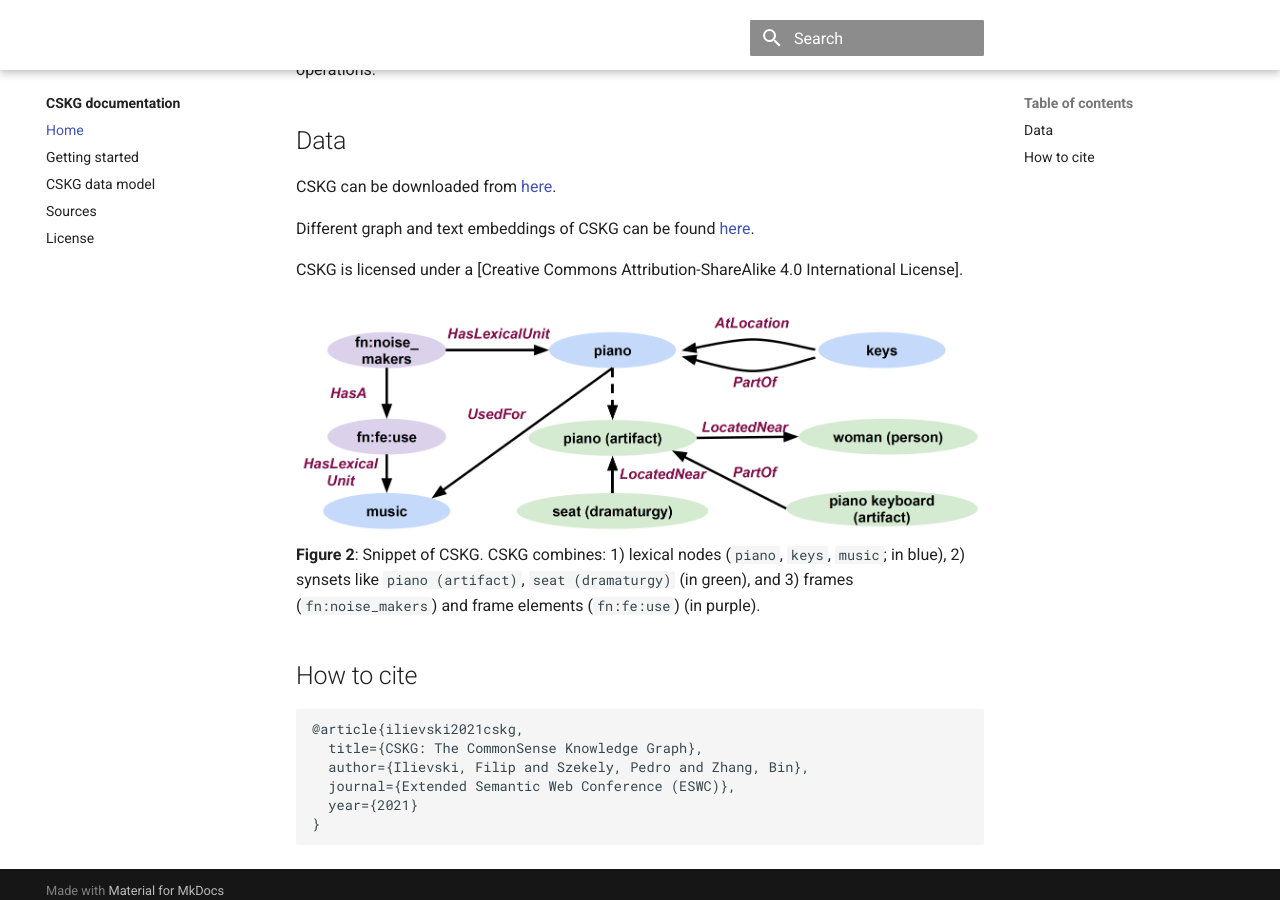
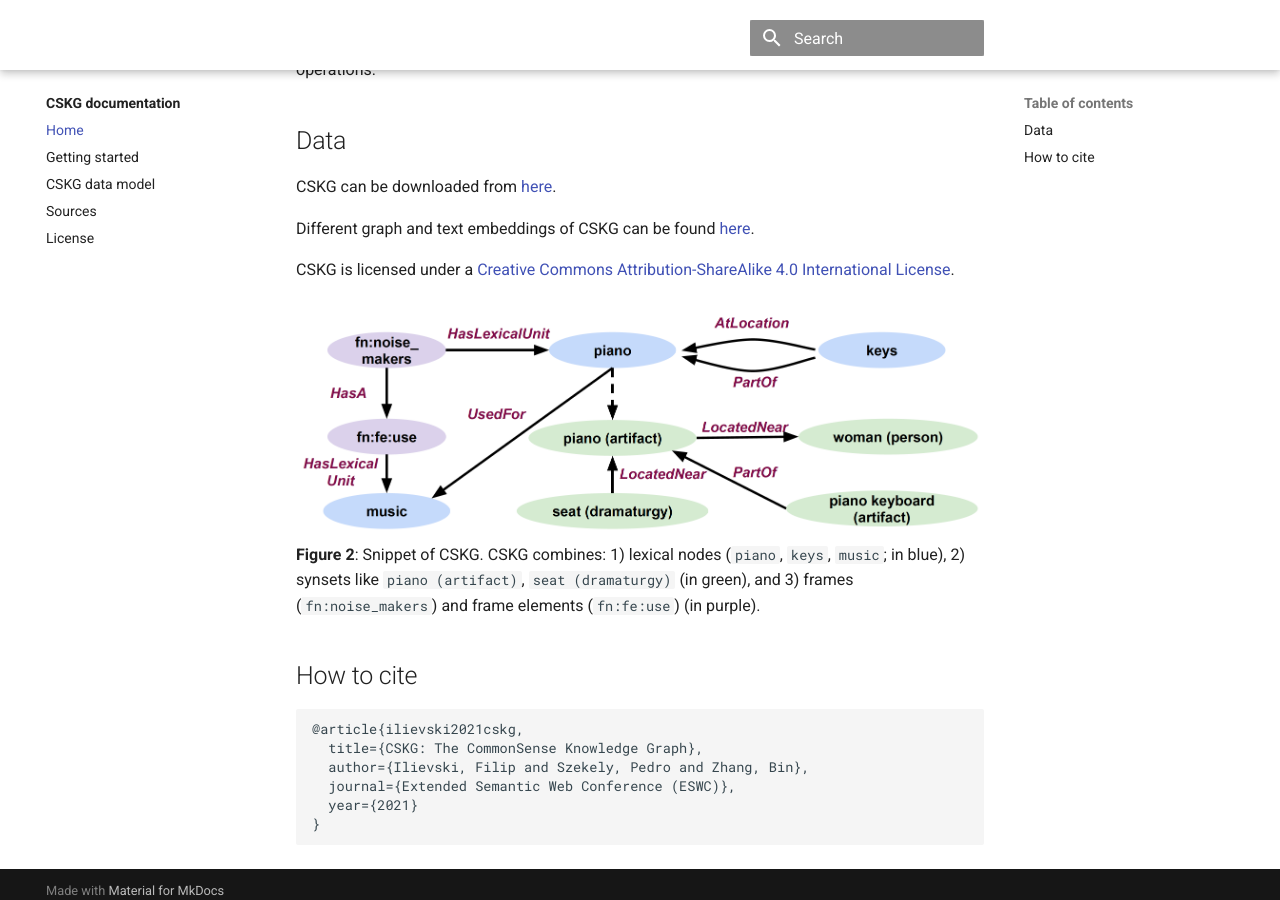
Before and after one commit to usc-isi-i2/cskg, an MkDocs documentation site: the page built from docs/index.md, in a window 1280 px wide and 900 px high, scrolled down 662 px. Built offline with MkDocs 1.6.1 and Material for MkDocs 9.7.7, drawn with Linux system fonts in a browser that asks for light colours; comment, search, counter and statistics services are not loaded; part of the change alters nothing that is shown.

```diff
--- a/docs/index.md
+++ b/docs/index.md
@@ -12,7 +12,7 @@ CSKG can be downloaded from [here](https://doi.org/10.5281/zenodo.4331372).
 Different graph and text embeddings of CSKG can be found [here](https://drive.google.com/drive/u/1/folders/16347KHSloJJZIbgC9V5gH7_pRx0CzjPQ).
 
 CSKG is licensed under a
-[Creative Commons Attribution-ShareAlike 4.0 International License].
+[Creative Commons Attribution-ShareAlike 4.0 International License](Creative Commons Attribution-ShareAlike 4.0 International License).
 
 ![Diagram](images/snippet.png)
 **Figure 2**: Snippet of CSKG. CSKG combines: 1) lexical nodes (`piano`, `keys`, `music`; in blue), 2) synsets like `piano (artifact)`, `seat (dramaturgy)` (in green), and 3) frames (`fn:noise_makers`) and frame elements (`fn:fe:use`) (in purple).
```
